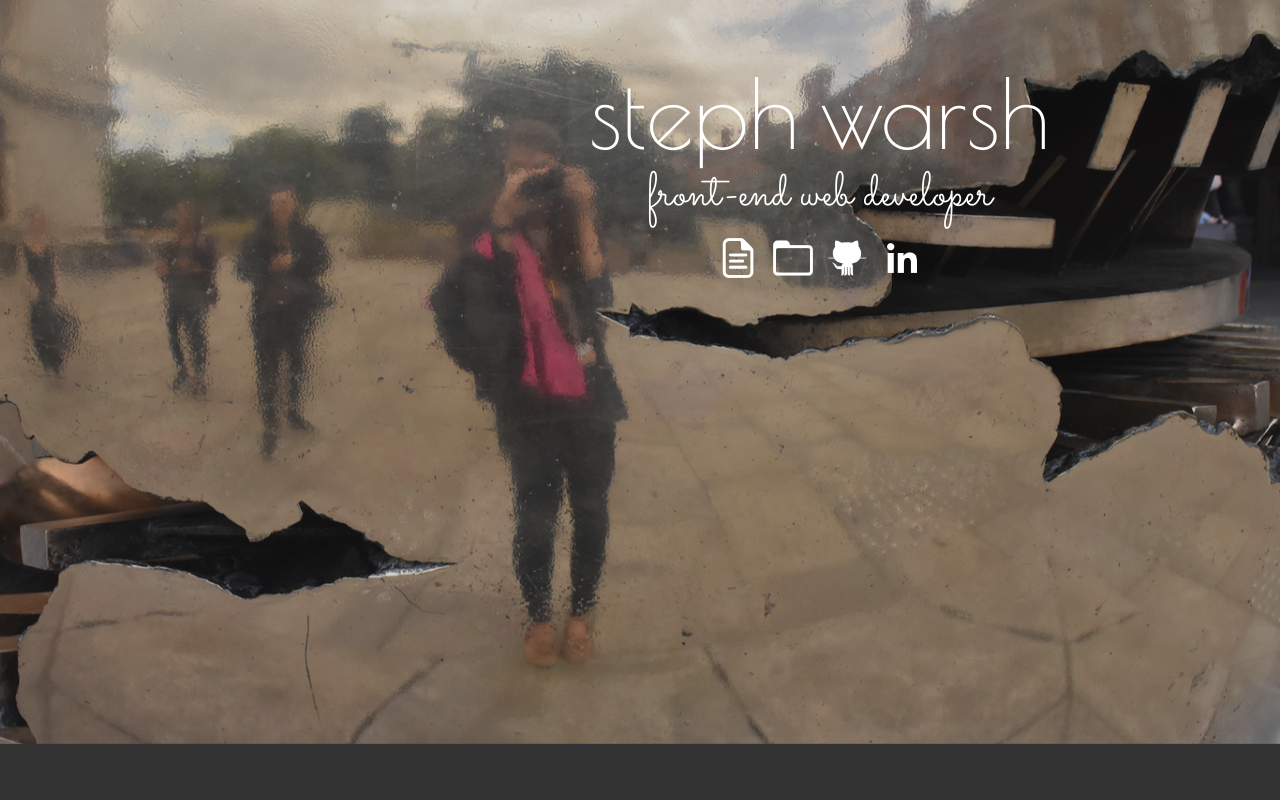
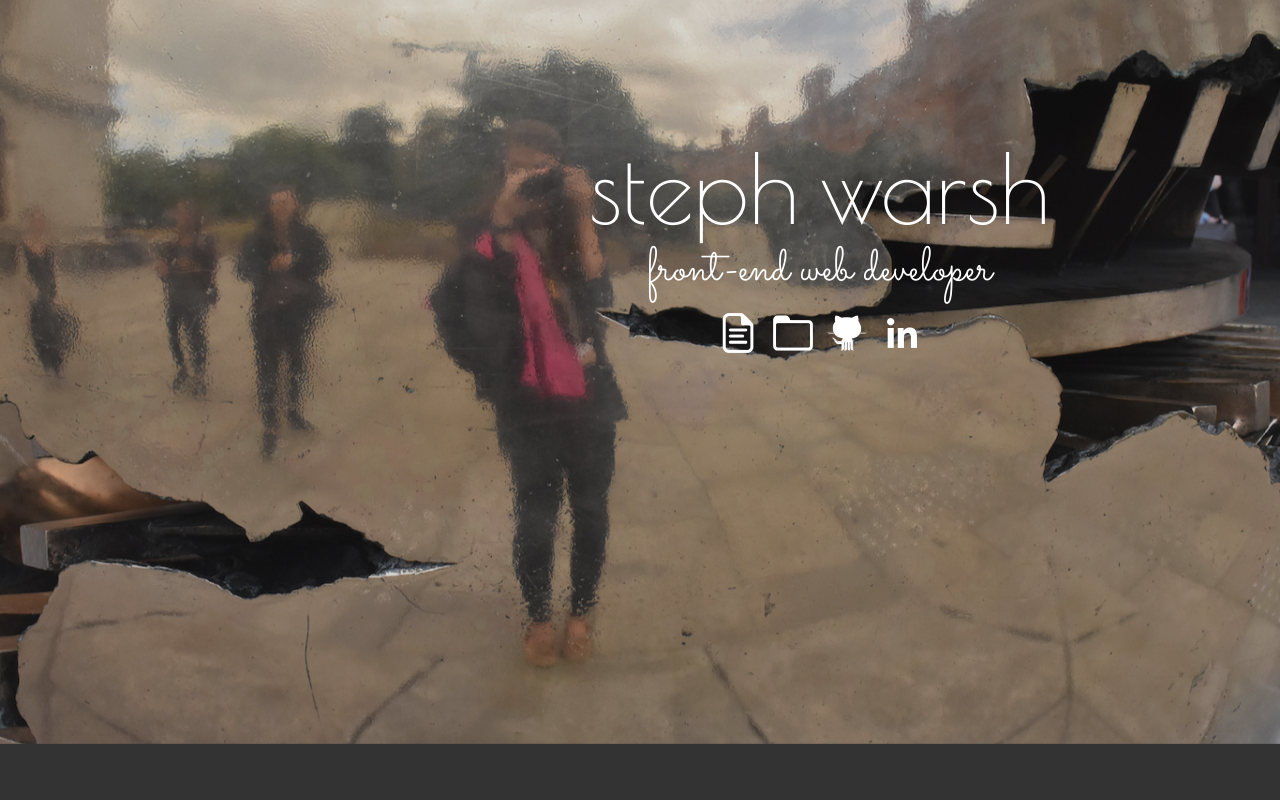
Before and after one commit to smwarsh/steph-warsh, a PHP site: page /index.php in a window 1280 px wide. Shown: the part 56-856 px from the top of the page. Run offline with PHP 8.4, Linux system fonts and the light colour scheme.

Commit message:
Increase padding above content on home page in desktop view

```diff
--- a/css/styles.css
+++ b/css/styles.css
@@ -421,6 +421,10 @@ button:focus {
   }
 
   /* HOME PAGE */
+  .home-page .page {
+    padding-top: 150px;
+  }
+
   #title {
     max-width: 600px;
     margin: 0 0 0 auto
```
